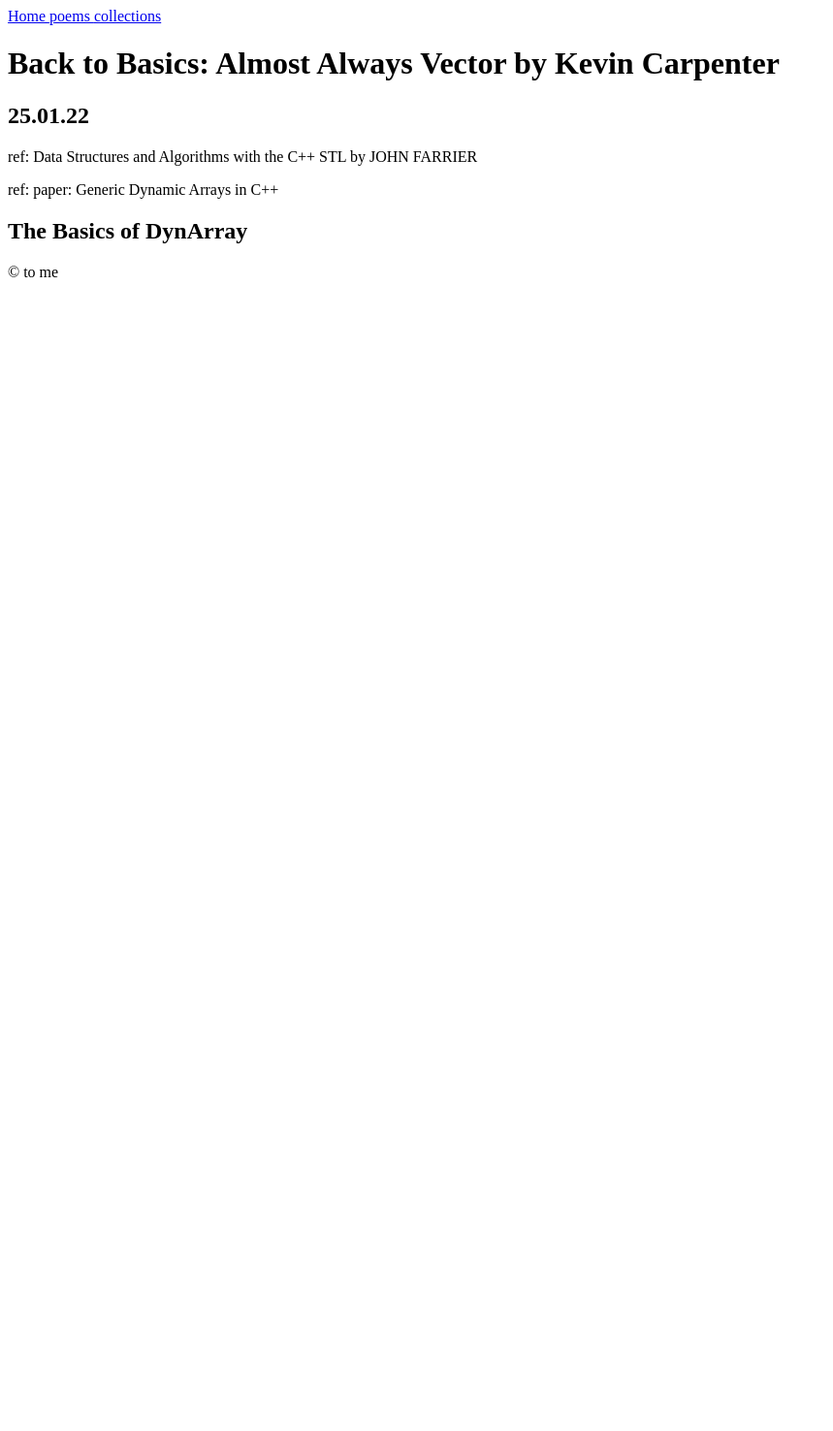
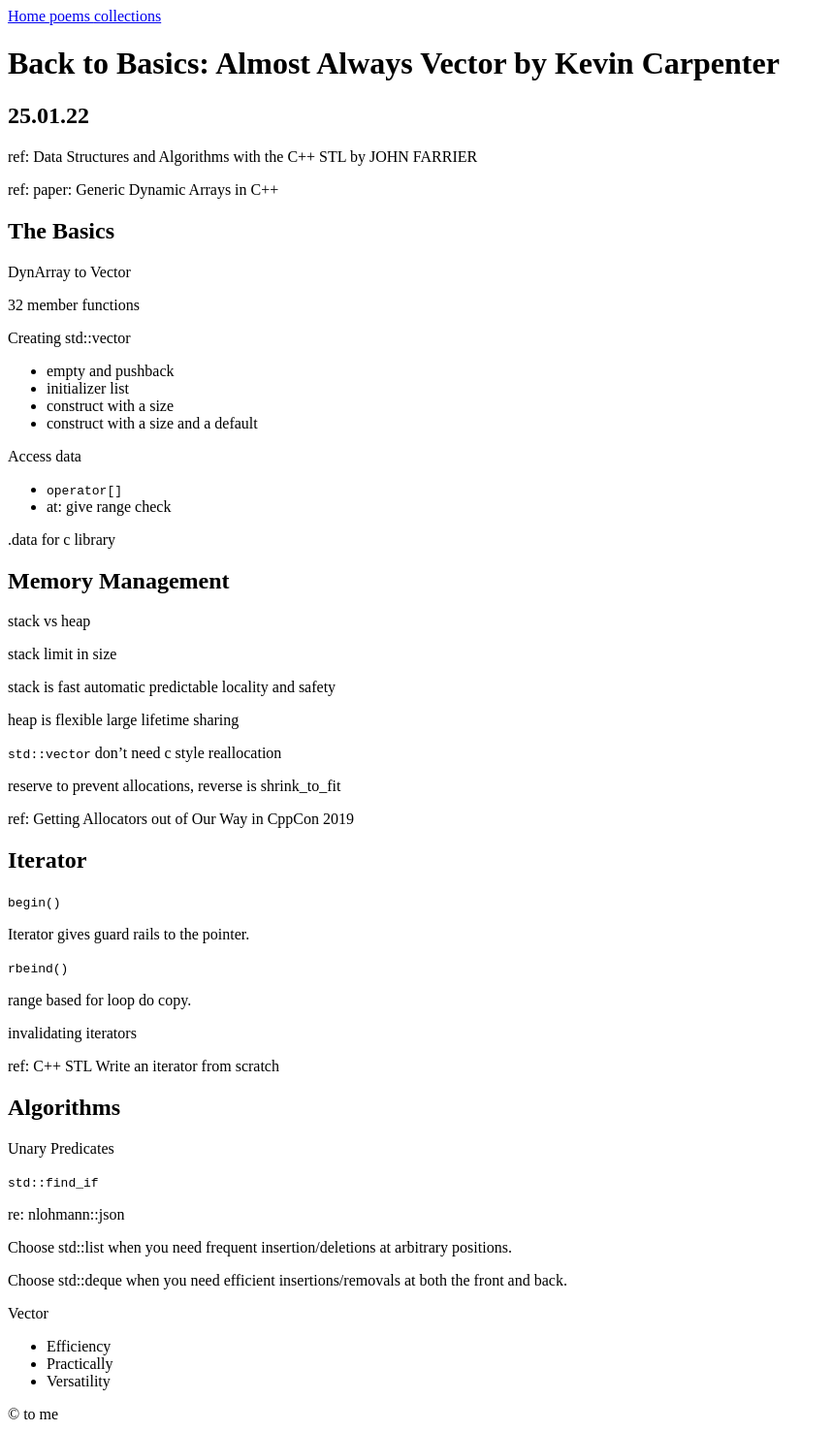
Before and after one commit to WSQS/blog, a Jekyll site: the page built from _code/CppCon/2024/back_to_basics_almost_always_vector.md, in a window 1280 px wide. Shown: the whole page at 97% size, without its empty margins (0-859 px from the left). Built offline with Jekyll 4.4.1, drawn with Linux system fonts in a browser that asks for light colours; before the commit the page ends 900 px from its top, so only the background shows below that.

Commit message:
add note of cppcon

```diff
--- a/_code/CppCon/2024/back_to_basics_almost_always_vector.md
+++ b/_code/CppCon/2024/back_to_basics_almost_always_vector.md
@@ -10,4 +10,70 @@ ref: Data Structures and Algorithms with the C++ STL by JOHN FARRIER
 
 ref: paper: Generic Dynamic Arrays in C++
 
-## The Basics of DynArray
+## The Basics
+
+DynArray to Vector
+
+32 member functions
+
+Creating std::vector
+
+- empty and pushback
+- initializer list
+- construct with a size
+- construct with a size and a default
+
+Access data
+
+- `operator[]`
+- at: give range check
+
+.data for c library
+
+## Memory Management
+
+stack vs heap
+
+stack limit in size
+
+stack is fast automatic predictable locality and safety
+
+heap is flexible large lifetime sharing
+
+`std::vector` don't need c style reallocation
+
+reserve to prevent allocations, reverse is shrink_to_fit
+
+ref: Getting Allocators out of Our Way in CppCon 2019
+
+## Iterator
+
+`begin()`
+
+Iterator gives guard rails to the pointer.
+
+`rbeind()`
+
+range based for loop do copy.
+
+invalidating iterators
+
+ref: C++ STL Write an iterator from scratch
+
+## Algorithms
+
+Unary Predicates
+
+`std::find_if`
+
+re: nlohmann::json
+
+Choose std::list when you need frequent insertion/deletions at arbitrary positions.
+
+Choose std::deque when you need efficient insertions/removals at both the front and back.
+
+Vector
+
+- Efficiency
+- Practically
+- Versatility
```
